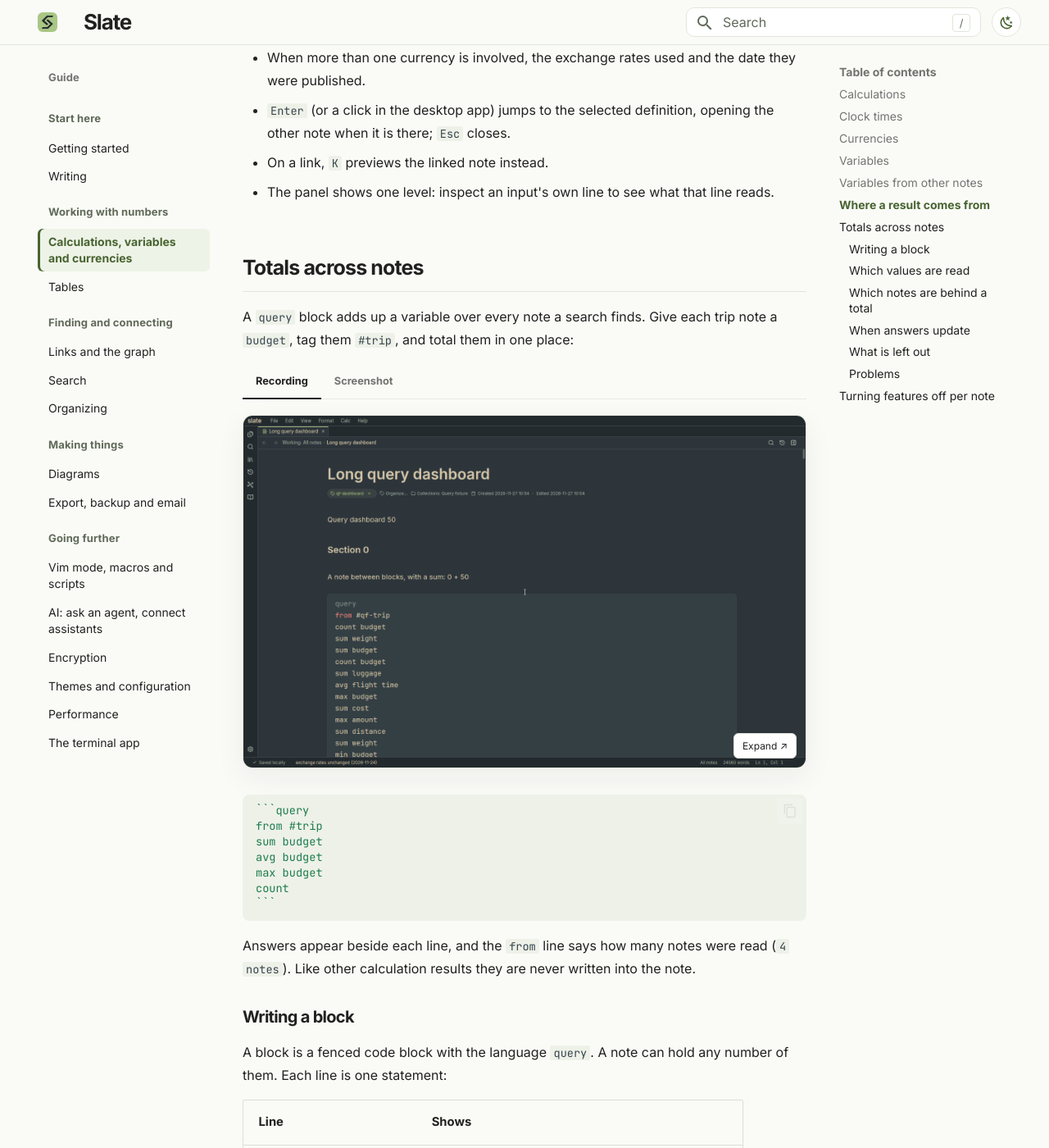
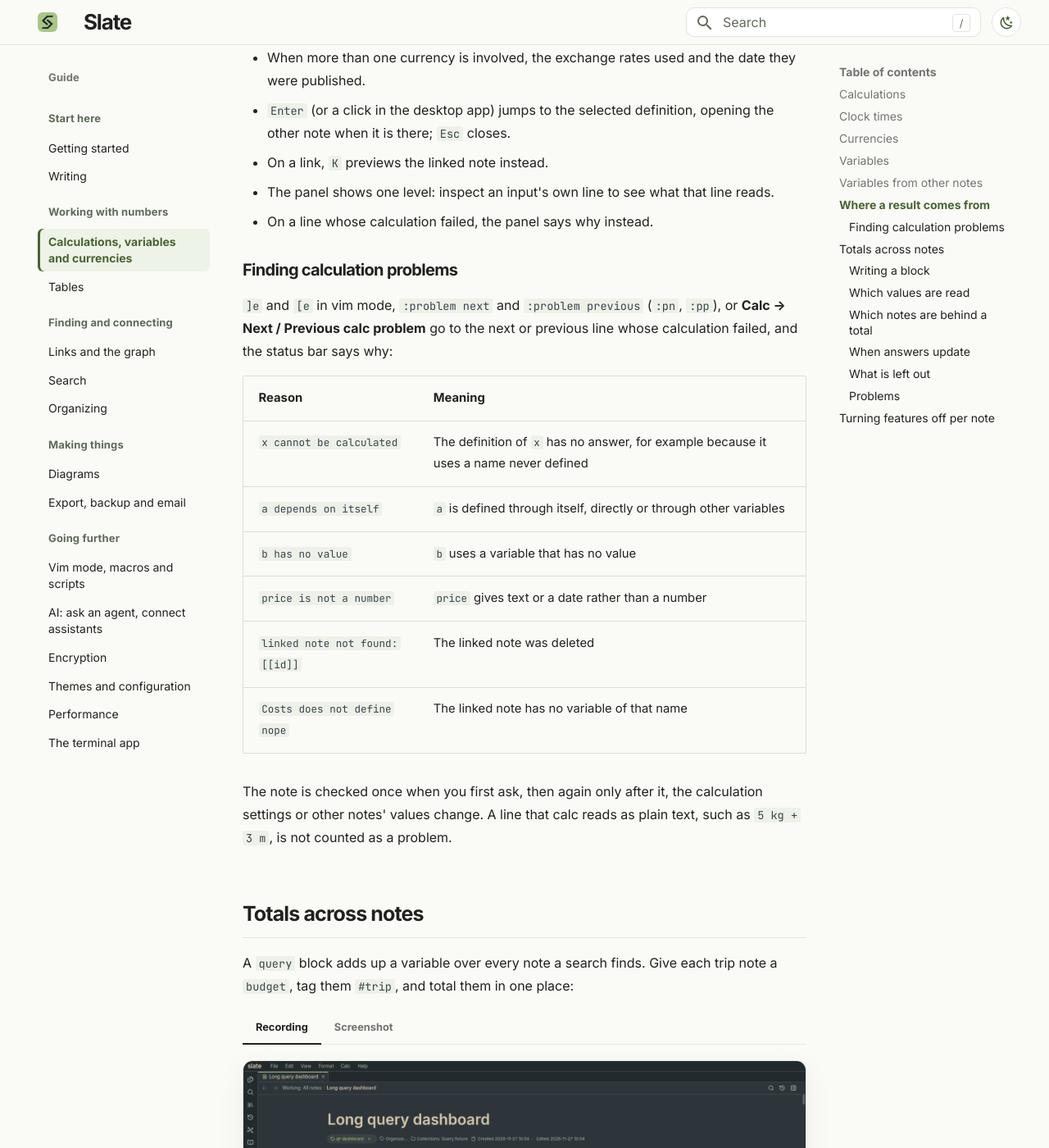
Before and after one commit to dborovcanin/slate-docs, an MkDocs documentation site: the page built from docs/calculations.md, in a window 1280 px wide and 1400 px high, scrolled down 5374 px. Shown: the whole window at 82% size. Built offline with MkDocs 1.6.1 and Material for MkDocs 9.7.7, drawn with Linux system fonts in a browser that asks for light colours; comment, search, counter and statistics services are not loaded; the version menu is left out.

Commit message:
Explain finding calculation problems

```diff
--- a/docs/calculations.md
+++ b/docs/calculations.md
@@ -171,6 +171,26 @@ travel  240 USD    Lisbon trip
 - On a link, `K` previews the linked note instead.
 - The panel shows one level: inspect an input's own line to see what that
   line reads.
+- On a line whose calculation failed, the panel says why instead.
+
+### Finding calculation problems
+
+`]e` and `[e` in vim mode, `:problem next` and `:problem previous` (`:pn`,
+`:pp`), or **Calc → Next / Previous calc problem** go to the next or previous
+line whose calculation failed, and the status bar says why:
+
+| Reason | Meaning |
+| --- | --- |
+| `x cannot be calculated` | The definition of `x` has no answer, for example because it uses a name never defined |
+| `a depends on itself` | `a` is defined through itself, directly or through other variables |
+| `b has no value` | `b` uses a variable that has no value |
+| `price is not a number` | `price` gives text or a date rather than a number |
+| `linked note not found: [[id]]` | The linked note was deleted |
+| `Costs does not define nope` | The linked note has no variable of that name |
+
+The note is checked once when you first ask, then again only after it, the
+calculation settings or other notes' values change. A line that calc reads as
+plain text, such as `5 kg + 3 m`, is not counted as a problem.
 
 ## Totals across notes
 
```
Also changed, not shown: docs/reference/command-reference.md (+2 -0 lines), docs/reference/features.md (+1 -0 lines), docs/reference/keymaps.md (+1 -0 lines).
